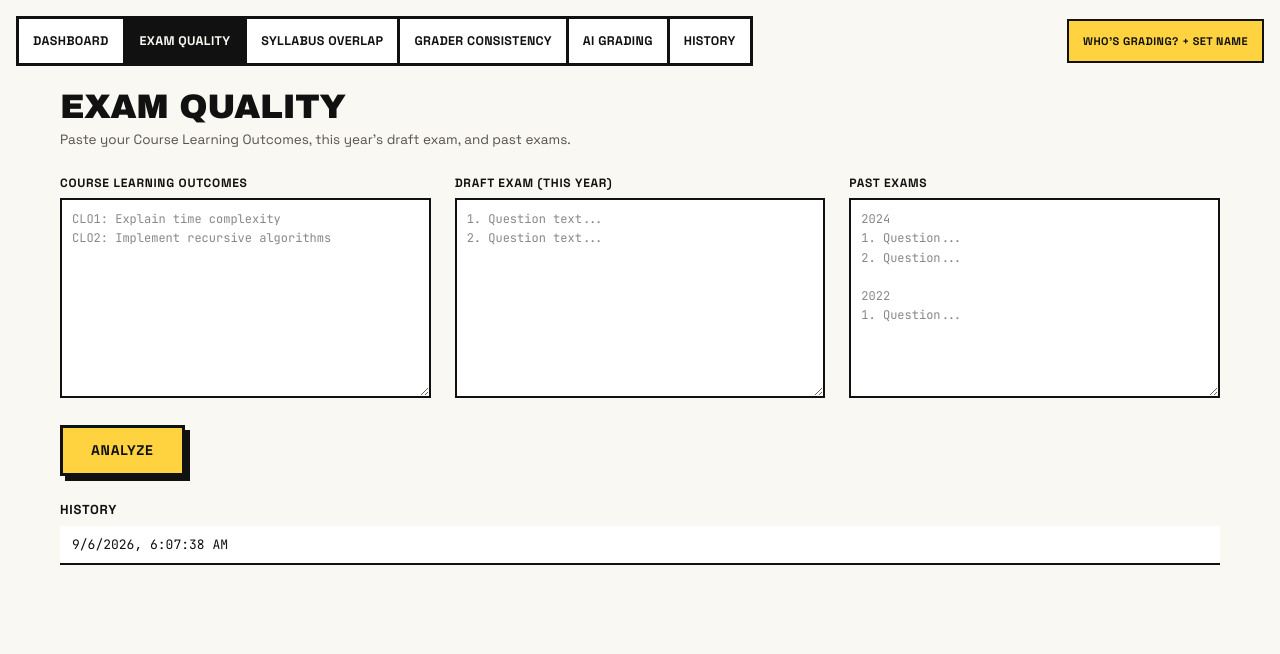
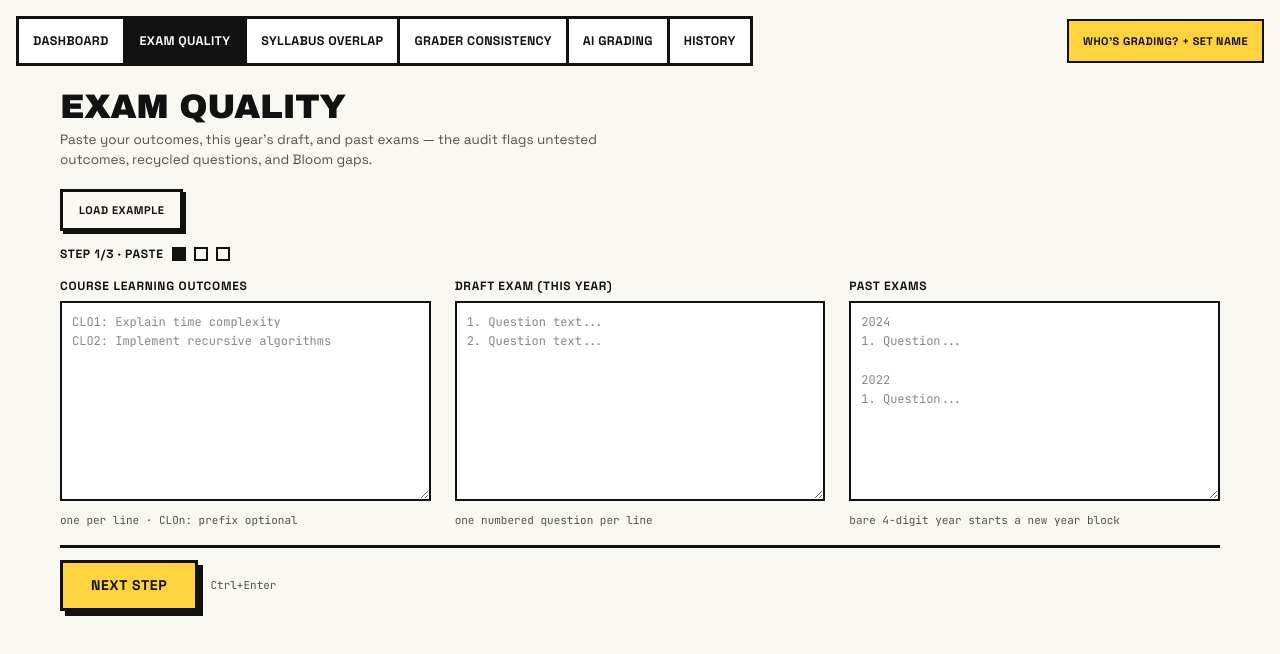
Before and after one commit to shads-01/FacultyOS, a Next.js app: page /exam-quality in a window 1280 px wide. Shown: the top 654 px of the page. Built offline with nearby package versions, Linux system fonts and the light colour scheme.

Commit message:
feat: exam quality wizard + extracted shared ExamQualityReport

```diff
--- a/src/app/(app)/exam-quality/page.js
+++ b/src/app/(app)/exam-quality/page.js
@@ -1,39 +1,44 @@
 'use client';
 import { useEffect, useRef, useState } from 'react';
 import gsap from 'gsap';
-import { analyzeResponse, runsResponse } from '@/components/mockResponses';
-import { buildCoverageMatrix, buildRecycledList, buildBloomDistribution } from '@/components/reportTransforms';
-import CoverageMatrix from '@/components/CoverageMatrix';
-import RecycledList from '@/components/RecycledList';
-import TagChips from '@/components/TagChips';
-
-const TA_STYLE = { fontFamily: 'var(--font-mono)', fontSize: 12 };
+import Link from 'next/link';
+import { runFeature } from '@/lib/api';
+import { demoInputs } from '@/components/mockResponses';
+import ExamQualityReport from '@/components/ExamQualityReport';
+import Wizard from '@/components/Wizard';
 
 export default function ExamQualityPage() {
+  const [step, setStep] = useState(0);
   const [clos, setClos] = useState('');
   const [exam, setExam] = useState('');
   const [pastExams, setPastExams] = useState('');
   const [report, setReport] = useState(null);
-  const [runs] = useState(runsResponse.runs);
   const [loading, setLoading] = useState(false);
   const [error, setError] = useState(null);
   const blankRowRef = useRef(null);
   const topRecycledRef = useRef(null);
 
   useEffect(() => {
-    if (!report) return;
+    if (!report || step !== 2) return;
     if (window.matchMedia('(prefers-reduced-motion: reduce)').matches) return;
     const els = [blankRowRef.current, topRecycledRef.current].filter(Boolean);
     if (els.length) gsap.from(els, { opacity: 0, y: 12, duration: 0.35, ease: 'power1.out' });
-  }, [report]);
+  }, [report, step]);
+
+  const parsedClos = clos.split('\n').filter((l) => l.trim()).length;
+  const parsedQuestions = exam.split('\n').filter((l) => l.trim()).length;
+
+  const canNext = () => {
+    if (step === 0 && (!clos.trim() || !exam.trim())) return false;
+    return true;
+  };
 
   async function handleAnalyze() {
     setLoading(true);
     setError(null);
     try {
-      // TODO(integration): swap for real POST /api/analyze with Bearer token.
-      await new Promise((r) => setTimeout(r, 300));
-      setReport(analyzeResponse);
+      const result = await runFeature('analyze', { clos, exam, pastExams });
+      setReport(result);
     } catch (e) {
       setError(e.message);
     } finally {
@@ -41,128 +46,81 @@ export default function ExamQualityPage() {
     }
   }
 
+  const steps = [
+    {
+      title: 'PASTE',
+      content: (
+        <div style={{ display: 'grid', gridTemplateColumns: 'repeat(auto-fit, minmax(300px, 1fr))', gap: 24 }}>
+          <div>
+            <label className="fz-label" htmlFor="fz-clos">Course Learning Outcomes</label>
+            <textarea id="fz-clos" className="fz-textarea" value={clos} onChange={(e) => setClos(e.target.value)}
+              placeholder={'CLO1: Explain time complexity\nCLO2: Implement recursive algorithms'} />
+            <p style={{ fontSize: 11, color: '#55524a', marginTop: 4, fontFamily: 'var(--font-mono)' }}>one per line · CLOn: prefix optional</p>
+          </div>
+          <div>
+            <label className="fz-label" htmlFor="fz-exam">Draft Exam (this year)</label>
+            <textarea id="fz-exam" className="fz-textarea" value={exam} onChange={(e) => setExam(e.target.value)}
+              placeholder={'1. Question text...\n2. Question text...'} />
+            <p style={{ fontSize: 11, color: '#55524a', marginTop: 4, fontFamily: 'var(--font-mono)' }}>one numbered question per line</p>
+          </div>
+          <div>
+            <label className="fz-label" htmlFor="fz-past">Past Exams</label>
+            <textarea id="fz-past" className="fz-textarea" value={pastExams} onChange={(e) => setPastExams(e.target.value)}
+              placeholder={'2024\n1. Question...\n\n2022\n1. Question...'} />
+            <p style={{ fontSize: 11, color: '#55524a', marginTop: 4, fontFamily: 'var(--font-mono)' }}>bare 4-digit year starts a new year block</p>
+          </div>
+        </div>
+      ),
+    },
+    {
+      title: 'REVIEW',
+      content: (
+        <div className="fz-card" style={{ maxWidth: 560 }}>
+          <h3 className="fz-label" style={{ fontSize: 13 }}>Parsed input</h3>
+          <table className="fz-table">
+            <tbody>
+              <tr><td style={{ textAlign: 'left', fontFamily: 'var(--font-sans)', fontWeight: 700 }}>Course Learning Outcomes</td><td className="fz-match">{parsedClos}</td></tr>
+              <tr><td style={{ textAlign: 'left', fontFamily: 'var(--font-sans)', fontWeight: 700 }}>Draft exam questions</td><td className="fz-match">{parsedQuestions}</td></tr>
+              <tr><td style={{ textAlign: 'left', fontFamily: 'var(--font-sans)', fontWeight: 700 }}>Past exam text</td><td className="fz-match">{pastExams.length} chars</td></tr>
+            </tbody>
+          </table>
+        </div>
+      ),
+    },
+    {
+      title: 'REPORT',
+      content: report ? (
+        <div>
+          <ExamQualityReport report={report} blankRowRef={blankRowRef} topRecycledRef={topRecycledRef} />
+          <p style={{ marginTop: 20, fontSize: 13 }}>
+            <Link href="/grader-consistency" className="cursor-pointer" style={{ fontWeight: 700, textTransform: 'uppercase', color: '#E11D1D' }}>
+              Next stage: grade fairly →
+            </Link>
+          </p>
+        </div>
+      ) : (
+        <p style={{ color: '#55524a', fontSize: 13 }}>Run the audit from step 2 to see the report here.</p>
+      ),
+    },
+  ];
+
   return (
     <div className="mx-auto" style={{ maxWidth: 1160 }}>
       <h1 className="fz-display" style={{ fontSize: 34, marginBottom: 6 }}>Exam Quality</h1>
-      <p style={{ color: '#55524a', fontSize: 13.5, marginBottom: 24, maxWidth: 560 }}>
-        Paste your Course Learning Outcomes, this year&apos;s draft exam, and past exams.
+      <p style={{ color: '#55524a', fontSize: 13.5, marginBottom: 18, maxWidth: 560 }}>
+        Paste your outcomes, this year&apos;s draft, and past exams — the audit flags untested outcomes, recycled questions, and Bloom gaps.
       </p>
 
-      <div style={{ display: 'grid', gridTemplateColumns: 'repeat(auto-fit, minmax(300px, 1fr))', gap: 24 }}>
-        <div>
-          <label className="fz-label" htmlFor="fz-clos">Course Learning Outcomes</label>
-          <textarea
-            id="fz-clos"
-            className="fz-textarea"
-            style={TA_STYLE}
-            value={clos}
-            onChange={(e) => setClos(e.target.value)}
-            placeholder={'CLO1: Explain time complexity\nCLO2: Implement recursive algorithms'}
-          />
-        </div>
-        <div>
-          <label className="fz-label" htmlFor="fz-exam">Draft Exam (this year)</label>
-          <textarea
-            id="fz-exam"
-            className="fz-textarea"
-            style={TA_STYLE}
-            value={exam}
-            onChange={(e) => setExam(e.target.value)}
-            placeholder={'1. Question text...\n2. Question text...'}
-          />
-        </div>
-        <div>
-          <label className="fz-label" htmlFor="fz-past">Past Exams</label>
-          <textarea
-            id="fz-past"
-            className="fz-textarea"
-            style={TA_STYLE}
-            value={pastExams}
-            onChange={(e) => setPastExams(e.target.value)}
-            placeholder={'2024\n1. Question...\n2. Question...\n\n2022\n1. Question...'}
-          />
-        </div>
+      <div style={{ marginBottom: 14 }}>
+        <button className="fz-btn" style={{ fontSize: 11, padding: '10px 16px', boxShadow: '3px 3px 0 #111', background: '#FAF8F3' }}
+          onClick={() => { setClos(demoInputs.examQuality.clos); setExam(demoInputs.examQuality.exam); setPastExams(demoInputs.examQuality.pastExams); }}>
+          Load example
+        </button>
       </div>
 
-      <button className="fz-btn" style={{ marginTop: 20 }} onClick={handleAnalyze} disabled={loading}>
-        {loading ? 'Analyzing…' : 'Analyze'}
-      </button>
+      {error && <div className="fz-strip" style={{ marginBottom: 14 }}>{error}</div>}
 
-      {error && <div className="fz-strip" style={{ marginTop: 16 }}>{error}</div>}
-
-      <div style={{ marginTop: 24 }}>
-        <h3 className="fz-label" style={{ fontSize: 13 }}>History</h3>
-        {runs.length === 0 ? (
-          <p style={{ color: '#55524a', fontSize: 13 }}>No past runs yet.</p>
-        ) : (
-          runs.map((run) => (
-            <div
-              key={run.id}
-              className="cursor-pointer"
-              style={{
-                padding: '9px 12px',
-                fontSize: 13,
-                fontFamily: 'var(--font-mono)',
-                borderBottom: '2px solid #111',
-                background: '#fff',
-              }}
-              onClick={() => setReport(run.result)}
-            >
-              {new Date(run.created_at).toLocaleString()}
-            </div>
-          ))
-        )}
-      </div>
-
-      {report && <ExamQualityReport report={report} blankRowRef={blankRowRef} topRecycledRef={topRecycledRef} />}
+      <Wizard steps={steps} step={step} setStep={setStep} canNext={canNext} onNext={handleAnalyze} nextLabel="Run audit" loading={loading} />
     </div>
   );
 }
-
-function ExamQualityReport({ report, blankRowRef, topRecycledRef }) {
-  const matrix = buildCoverageMatrix(report.clos, report.questions, report.analysis);
-  const recycled = buildRecycledList(report.questions, report.analysis);
-  const bloom = buildBloomDistribution(report.analysis);
-  const blankCount = matrix.filter((r) => r.isBlank).length;
-  const bloomMax = Math.max(...bloom.map((b) => b.count), 1);
-
-  return (
-    <div style={{ marginTop: 28, display: 'grid', gridTemplateColumns: 'repeat(auto-fit, minmax(340px, 1fr))', gap: 16 }}>
-      <div className="fz-card" style={{ boxShadow: '6px 6px 0 #111' }}>
-        <h3 className="fz-label" style={{ fontSize: 13, display: 'flex', justifyContent: 'space-between' }}>
-          CLO Coverage Matrix
-          <span className="fz-chip" style={blankCount > 0 ? { background: '#FECACA', color: '#E11D1D' } : undefined}>
-            {blankCount} untested
-          </span>
-        </h3>
-        <CoverageMatrix matrix={matrix} questions={report.questions} blankRowRef={blankRowRef} />
-      </div>
-      <div className="fz-card" style={{ boxShadow: '6px 6px 0 #111' }}>
-        <h3 className="fz-label" style={{ fontSize: 13 }}>Recycled Questions</h3>
-        <RecycledList recycled={recycled} topRowRef={topRecycledRef} />
-      </div>
-      <div className="fz-card" style={{ gridColumn: '1 / -1', boxShadow: '6px 6px 0 #111' }}>
-        <h3 className="fz-label" style={{ fontSize: 13 }}>Bloom Distribution</h3>
-        <div style={{ display: 'flex', gap: 8, alignItems: 'flex-end', height: 80 }}>
-          {bloom.map((b) => (
-            <div key={b.level} style={{ flex: 1, textAlign: 'center' }}>
-              <div style={{ fontSize: 12, fontFamily: 'var(--font-mono)', fontWeight: 700 }}>{b.count}</div>
-              <div
-                style={{
-                  height: Math.round((b.count / bloomMax) * 56),
-                  background: b.count === 0 ? '#F0EDE4' : '#86EFAC',
-                  border: '2px solid #111',
-                }}
-              />
-              <div style={{ fontSize: 10, fontWeight: 700, textTransform: 'uppercase', marginTop: 4 }}>{b.level}</div>
-            </div>
-          ))}
-        </div>
-      </div>
-      <div className="fz-card" style={{ gridColumn: '1 / -1', boxShadow: '6px 6px 0 #111' }}>
-        <h3 className="fz-label" style={{ fontSize: 13 }}>Per-Question Tags</h3>
-        <TagChips questions={report.questions} analysis={report.analysis} />
-      </div>
-    </div>
-  );
-}
--- /dev/null
+++ b/src/components/ExamQualityReport.jsx
@@ -0,0 +1,51 @@
+'use client';
+import { buildCoverageMatrix, buildRecycledList, buildBloomDistribution } from '@/components/reportTransforms';
+import CoverageMatrix from '@/components/CoverageMatrix';
+import RecycledList from '@/components/RecycledList';
+import TagChips from '@/components/TagChips';
+import NextActions from '@/components/NextActions';
+
+export default function ExamQualityReport({ report, blankRowRef, topRecycledRef }) {
+  const matrix = buildCoverageMatrix(report.clos, report.questions, report.analysis);
+  const recycled = buildRecycledList(report.questions, report.analysis);
+  const bloom = buildBloomDistribution(report.analysis);
+  const blankCount = matrix.filter((r) => r.isBlank).length;
+  const bloomMax = Math.max(...bloom.map((b) => b.count), 1);
+
+  return (
+    <div style={{ display: 'grid', gridTemplateColumns: 'repeat(auto-fit, minmax(340px, 1fr))', gap: 16 }}>
+      <div className="fz-card" style={{ boxShadow: '6px 6px 0 #111' }}>
+        <h3 className="fz-label" style={{ fontSize: 13, display: 'flex', justifyContent: 'space-between' }}>
+          CLO Coverage Matrix
+          <span className="fz-chip" style={blankCount > 0 ? { background: '#FECACA', color: '#E11D1D' } : undefined}>
+            {blankCount} untested
+          </span>
+        </h3>
+        <CoverageMatrix matrix={matrix} questions={report.questions} blankRowRef={blankRowRef} />
+      </div>
+      <div className="fz-card" style={{ boxShadow: '6px 6px 0 #111' }}>
+        <h3 className="fz-label" style={{ fontSize: 13 }}>Recycled Questions</h3>
+        <RecycledList recycled={recycled} topRowRef={topRecycledRef} />
+      </div>
+      <div className="fz-card" style={{ gridColumn: '1 / -1' }}>
+        <h3 className="fz-label" style={{ fontSize: 13 }}>Bloom Distribution</h3>
+        <div style={{ display: 'flex', gap: 8, alignItems: 'flex-end', height: 80 }}>
+          {bloom.map((b) => (
+            <div key={b.level} style={{ flex: 1, textAlign: 'center' }}>
+              <div style={{ fontSize: 12, fontFamily: 'var(--font-mono)', fontWeight: 700 }}>{b.count}</div>
+              <div style={{ height: Math.round((b.count / bloomMax) * 56), background: b.count === 0 ? '#F0EDE4' : '#86EFAC', border: '2px solid #111' }} />
+              <div style={{ fontSize: 10, fontWeight: 700, textTransform: 'uppercase', marginTop: 4 }}>{b.level}</div>
+            </div>
+          ))}
+        </div>
+      </div>
+      <div className="fz-card" style={{ gridColumn: '1 / -1' }}>
+        <h3 className="fz-label" style={{ fontSize: 13 }}>Per-Question Tags</h3>
+        <TagChips questions={report.questions} analysis={report.analysis} />
+      </div>
+      <div style={{ gridColumn: '1 / -1' }}>
+        <NextActions screen="analyze" report={report} />
+      </div>
+    </div>
+  );
+}
```
